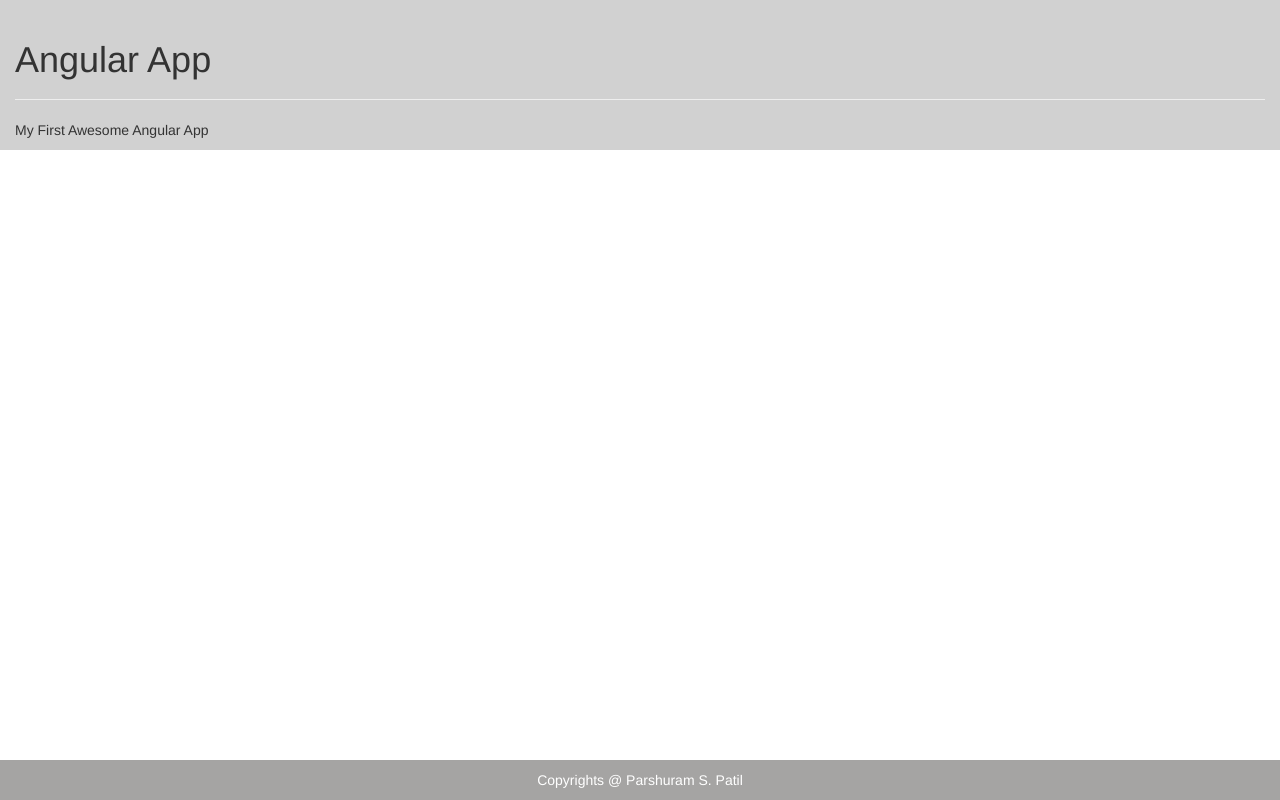
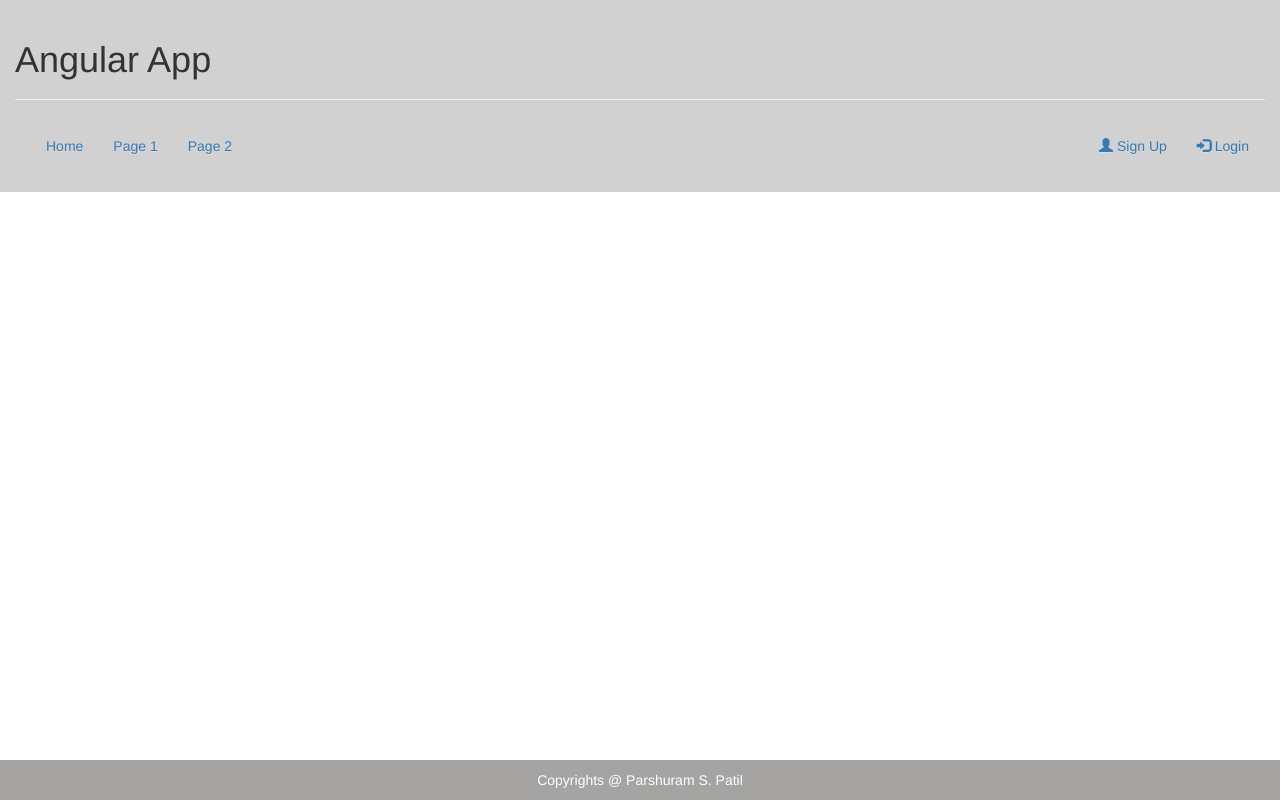
Before and after one commit to parashuram-patil/AngularApp, an Angular app: page / in a window 1280 px wide. Built offline with nearby package versions, Linux system fonts and the light colour scheme.

Commit message:
Adding Navigation bar in Header Component

```diff
--- a/src/app/app.module.ts
+++ b/src/app/app.module.ts
@@ -4,12 +4,14 @@ import { NgModule } from '@angular/core';
 import { AppComponent } from './app.component';
 import { HeaderComponent } from './header/header.component';
 import { FooterComponent } from './footer/footer.component';
+import { HeadernavComponent } from './headernav/headernav.component';
 
 @NgModule({
   declarations: [
     AppComponent,
     HeaderComponent,
-    FooterComponent
+    FooterComponent,
+    HeadernavComponent
   ],
   imports: [
     BrowserModule
--- a/src/app/header/header.component.html
+++ b/src/app/header/header.component.html
@@ -14,7 +14,6 @@
   <div class="page-header">
     <h1>Angular App</h1>
   </div>
-  <p>My First Awesome Angular App</p>
+  <app-headernav></app-headernav>
 </div>
-
 </body>
--- /dev/null
+++ b/src/app/headernav/headernav.component.css
@@ -0,0 +1,5 @@
+.leftsearch {
+    height: 5%;
+    width: 100%;
+    text-align: right;
+}
--- /dev/null
+++ b/src/app/headernav/headernav.component.html
@@ -0,0 +1,13 @@
+<nav class="navbar">
+  <div class="container-fluid">
+    <ul class="nav navbar-nav">
+      <li class="active"><a href="#">Home</a></li>
+      <li><a href="#">Page 1</a></li>
+      <li><a href="#">Page 2</a></li>
+    </ul>
+    <ul class="nav navbar-nav navbar-right">
+      <li><a href="#"><span class="glyphicon glyphicon-user"></span> Sign Up</a></li>
+      <li><a href="#"><span class="glyphicon glyphicon-log-in"></span> Login</a></li>
+    </ul>
+  </div>
+</nav>
--- /dev/null
+++ b/src/app/headernav/headernav.component.ts
@@ -0,0 +1,15 @@
+import { Component, OnInit } from '@angular/core';
+
+@Component({
+  selector: 'app-headernav',
+  templateUrl: './headernav.component.html',
+  styleUrls: ['./headernav.component.css']
+})
+export class HeadernavComponent implements OnInit {
+
+  constructor() { }
+
+  ngOnInit() {
+  }
+
+}
```
Also changed, not shown: 1 other file (tests, documents, lock files or other folders).
